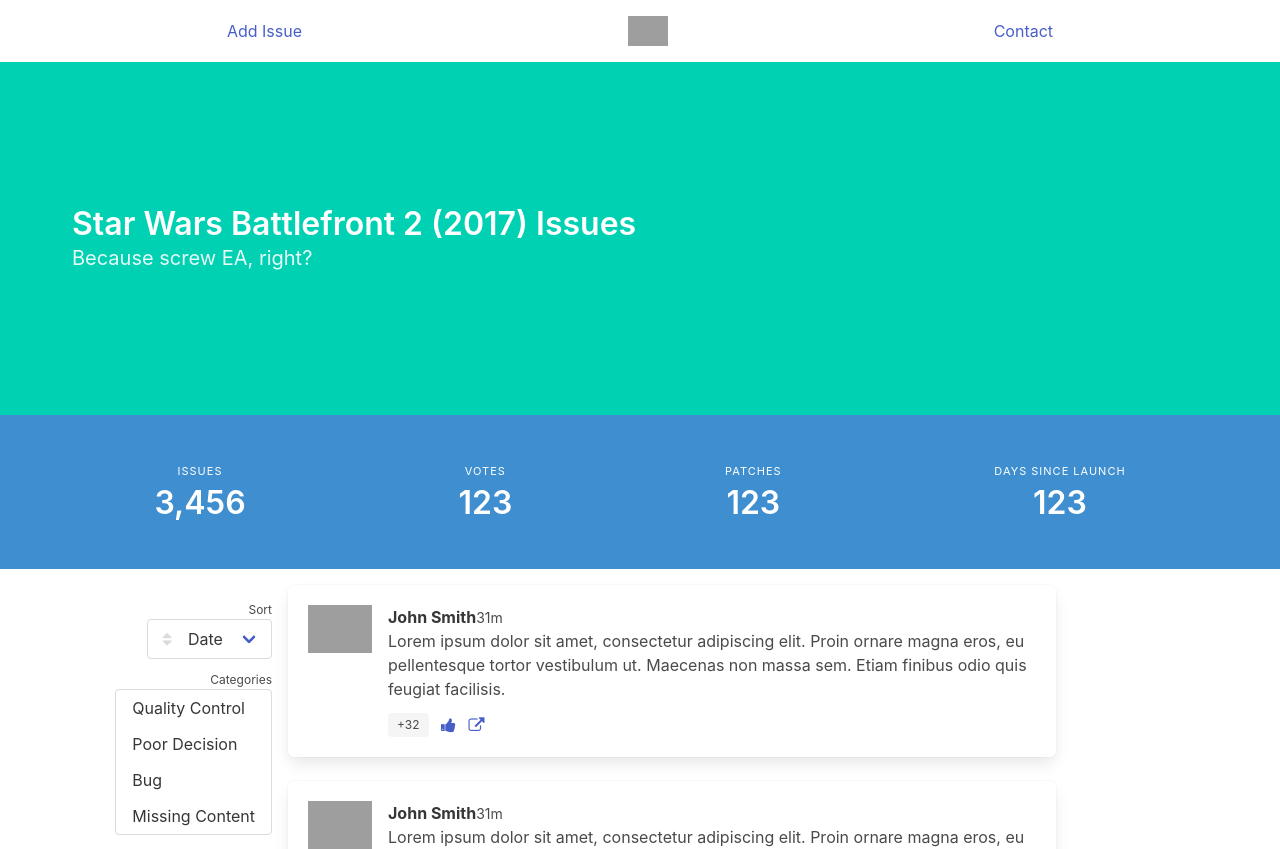
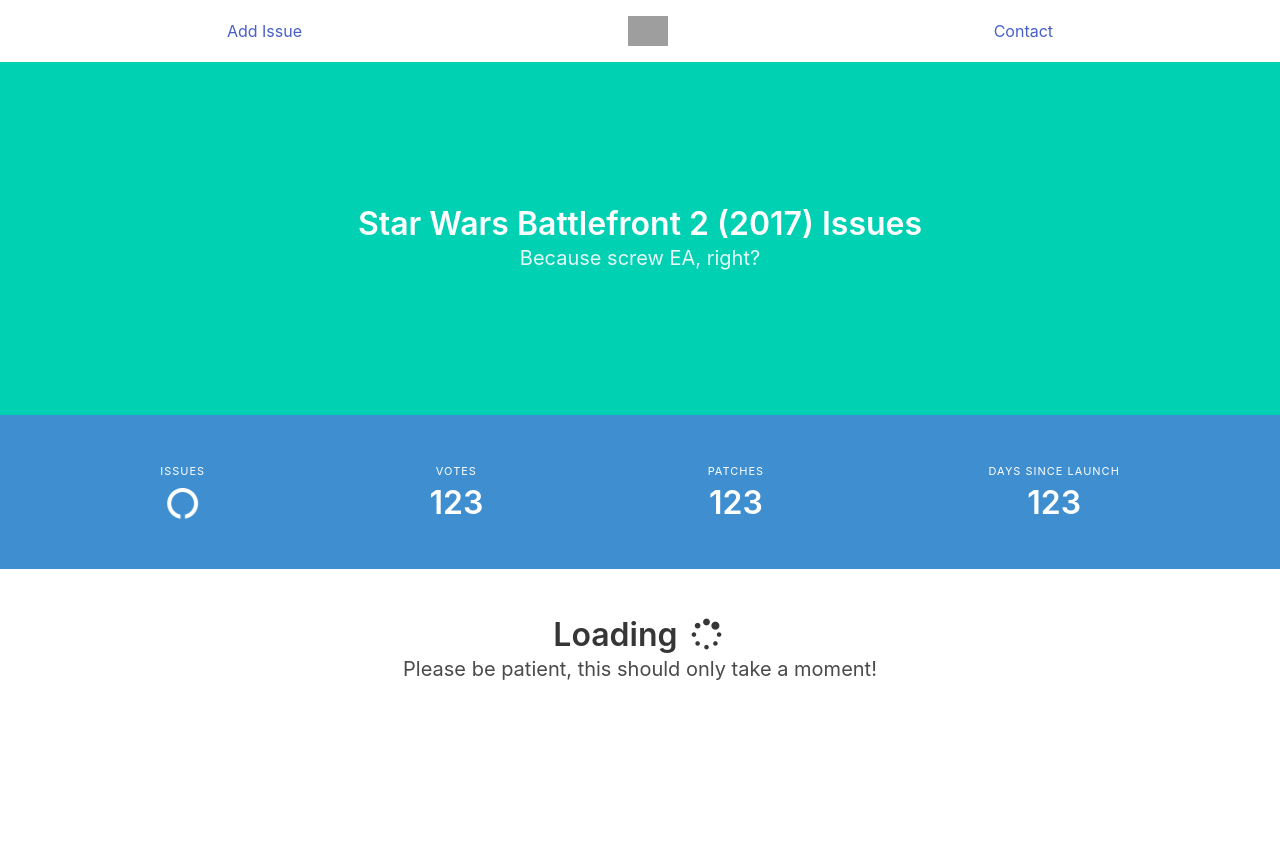
Before and after one commit to russon77/swbf2-problems, an Angular app: page / in a window 1280 px wide. Shown: the top 849 px of the page. After the commit the page ends 800 px from the top, so only its background shows below. Built offline with nearby package versions, Linux system fonts and the light colour scheme; grey boxes are pictures that could not be loaded.

Commit message:
feat: remove animate.css, demo loaders

```diff
--- a/package.json
+++ b/package.json
@@ -22,7 +22,6 @@
     "@angular/platform-browser": "^5.0.0",
     "@angular/platform-browser-dynamic": "^5.0.0",
     "@angular/router": "^5.0.0",
-    "animate.css": "^3.5.2",
     "bulma": "^0.6.1",
     "core-js": "^2.4.1",
     "font-awesome": "^4.7.0",
--- a/src/app/app.component.html
+++ b/src/app/app.component.html
@@ -14,7 +14,7 @@
 
 <section class="hero is-primary is-medium">
   <div class="hero-body">
-    <div class="container">
+    <div class="container has-text-centered">
       <h1 class="title">
         Star Wars Battlefront 2 (2017) Issues
       </h1>
@@ -31,7 +31,12 @@
       <div class="level-item has-text-centered">
         <div>
           <p class="heading">Issues</p>
-          <p class="title">3,456</p>
+          <p class="title" *ngIf="false">
+            3,456
+          </p>
+          <p class="title">
+            <i class="fa fa-circle-o-notch fa-spin fa-fw"></i>
+          </p>
         </div>
       </div>
       <div class="level-item has-text-centered">
@@ -56,7 +61,22 @@
   </div>
 </section>
 
-<div class="app-main-comments" fxLayout="row">
+<section class="hero">
+  <div class="hero-body">
+    <div class="container has-text-centered">
+      <h1 class="title">
+        Loading <i class="fa fa-spinner fa-pulse fa-fw"></i>
+      </h1>
+      <h2 class="subtitle">
+        Please be patient, this should only take a moment!
+      </h2>
+    </div>
+  </div>
+</section>
+
+<div class="app-main-comments"
+     fxLayout="row"
+     *ngIf="false">
   <div fxLayout="column" fxLayoutAlign=" end" class="app-menu" fxFlex="20">
     <p class="is-size-7">Sort</p>
     <div class="field">
```
Also changed, not shown: .angular-cli.json, 1 other file (tests, documents, lock files or other folders).
